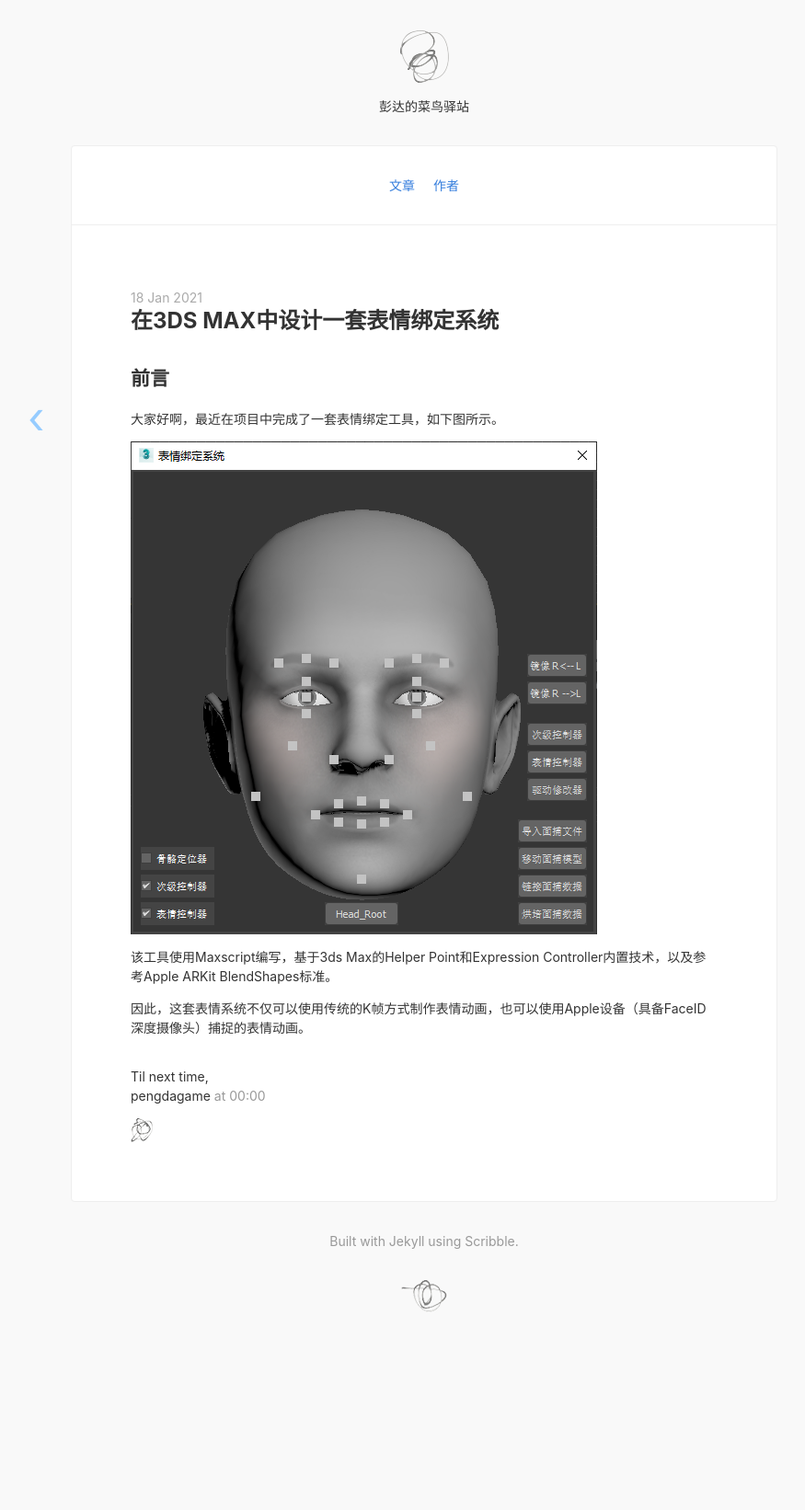
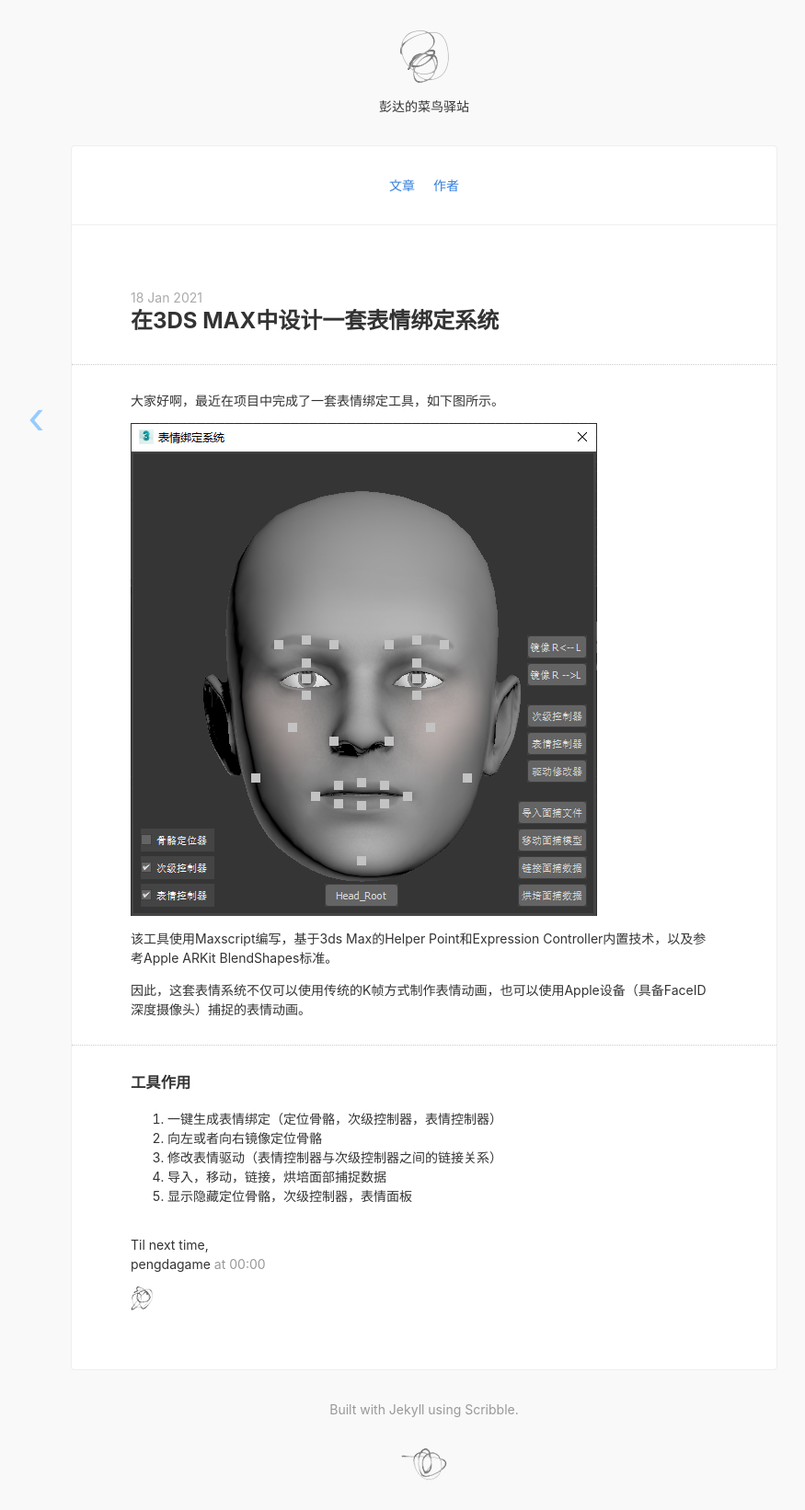
Before and after one commit to pengdagame/pengdagame.github.io, a Jekyll site: the page built from _posts/2021-01-18-facial-rigging-for-3ds-max.md, in a window 1280 px wide. Shown: the whole page at 92% size, without its empty margins (179-1054 px from the left). Built offline with Jekyll 4.4.1, drawn with Linux system fonts in a browser that asks for light colours; nearby versions of some CDN libraries; before the commit the page ends 1459 px from its top, so only the background shows below that.

Commit message:
更新文章

```diff
--- a/_posts/2021-01-18-facial-rigging-for-3ds-max.md
+++ b/_posts/2021-01-18-facial-rigging-for-3ds-max.md
@@ -2,7 +2,7 @@
 title: 在3ds Max中设计一套表情绑定系统
 date: 2021-01-18
 ---
-## 前言
+---
 大家好啊，最近在项目中完成了一套表情绑定工具，如下图所示。
 
 ![GITHUB](https://pengdagame.github.io/images/facialRigging.png "facialRigging")
@@ -10,3 +10,11 @@ date: 2021-01-18
 该工具使用Maxscript编写，基于3ds Max的Helper Point和Expression Controller内置技术，以及参考Apple ARKit BlendShapes标准。
 
 因此，这套表情系统不仅可以使用传统的K帧方式制作表情动画，也可以使用Apple设备（具备FaceID深度摄像头）捕捉的表情动画。
+
+---
+### 工具作用
+1. 一键生成表情绑定（定位骨骼，次级控制器，表情控制器）
+2. 向左或者向右镜像定位骨骼
+3. 修改表情驱动（表情控制器与次级控制器之间的链接关系）
+4. 导入，移动，链接，烘培面部捕捉数据
+5. 显示隐藏定位骨骼，次级控制器，表情面板
```
